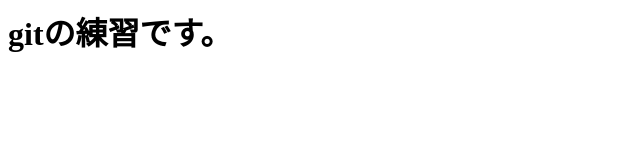
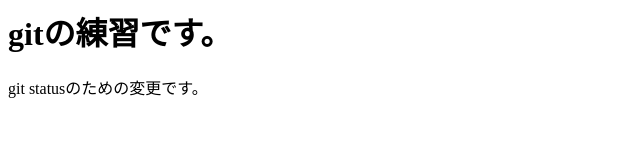
Before and after one commit to abientot-29/git_tutorial, a plain HTML site: page index.html in a window 1280 px wide. Shown: the whole page, without its empty margins (0-640 px from the left). Drawn offline with Linux system fonts and the light colour scheme.

Commit message:
変更点のコミットです。

```diff
--- a/index.html
+++ b/index.html
@@ -1 +1,2 @@
 <h1>gitの練習です。</h1>
+<p>git statusのための変更です。</p>
```
